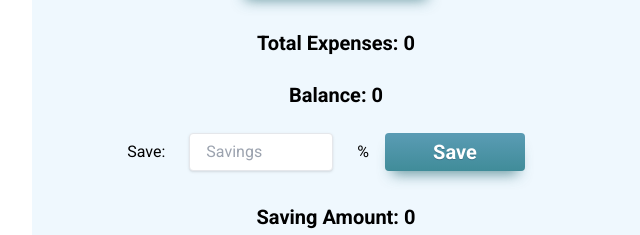
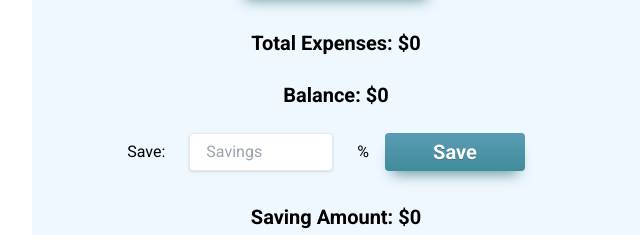
Before and after one commit to saimasiddique/Monthly-Budget_Planning, a plain HTML site: page index.html in a window 1280 px wide. Shown: the part 565-800 px from the top of the page, 640-1280 px from the left. Drawn offline with nearby package versions, Linux system fonts and the light colour scheme; no server answers.

Commit message:
dollar added

```diff
--- a/index.html
+++ b/index.html
@@ -178,10 +178,10 @@
                 </div>
 
                 <!-- total expenses -->
-                <h3 class=" text-center text-xl font-semibold mt-8">Total Expenses: <span id="total-expense">0</span>
+                <h3 class=" text-center text-xl font-semibold mt-8">Total Expenses: $<span id="total-expense">0</span>
                 </h3>
                 <!-- Balance  -->
-                <h3 class=" text-center text-xl font-semibold mt-6">Balance: <span id="balance-amount">0</span></h3>
+                <h3 class=" text-center text-xl font-semibold mt-6">Balance: $<span id="balance-amount">0</span></h3>
 
                 <!-- savings% -->
                 <div class="flex flex-col justify-center items-center gap-4 sm:flex-row mt-6 mb-7">
@@ -200,10 +200,10 @@
                 </div>
 
                 <!-- saving amount -->
-                <h3 class=" text-center text-xl font-semibold mt-8">Saving Amount: <span id="total-saved">0</span>
+                <h3 class=" text-center text-xl font-semibold mt-8">Saving Amount: $<span id="total-saved">0</span>
                 </h3>
                 <!-- Remaining Balance  -->
-                <h3 class=" text-center text-xl font-semibold mt-6 mb-28">Remaining Balance: <span
+                <h3 class=" text-center text-xl font-semibold mt-6 mb-28">Remaining Balance: $<span
                         id="remaining-balance">0</span></h3>
 
             </div>
```
